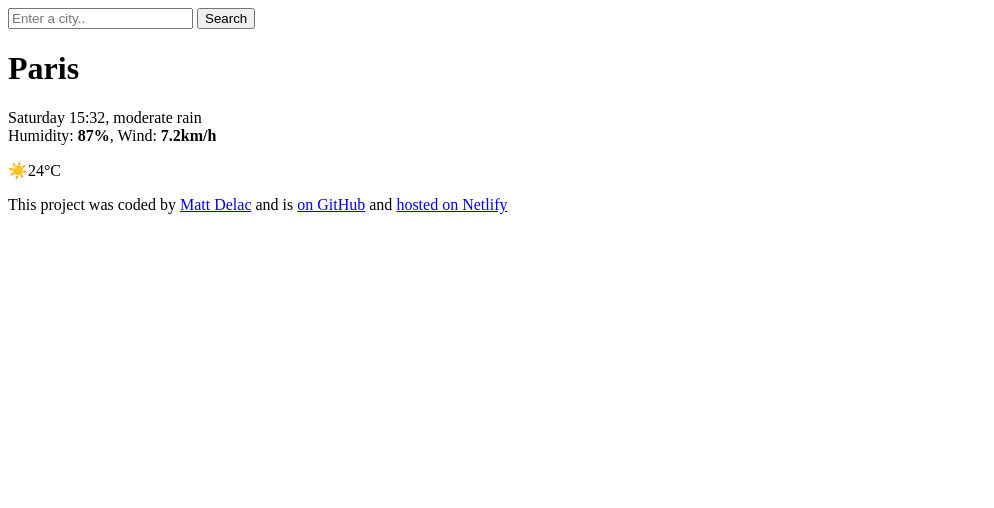
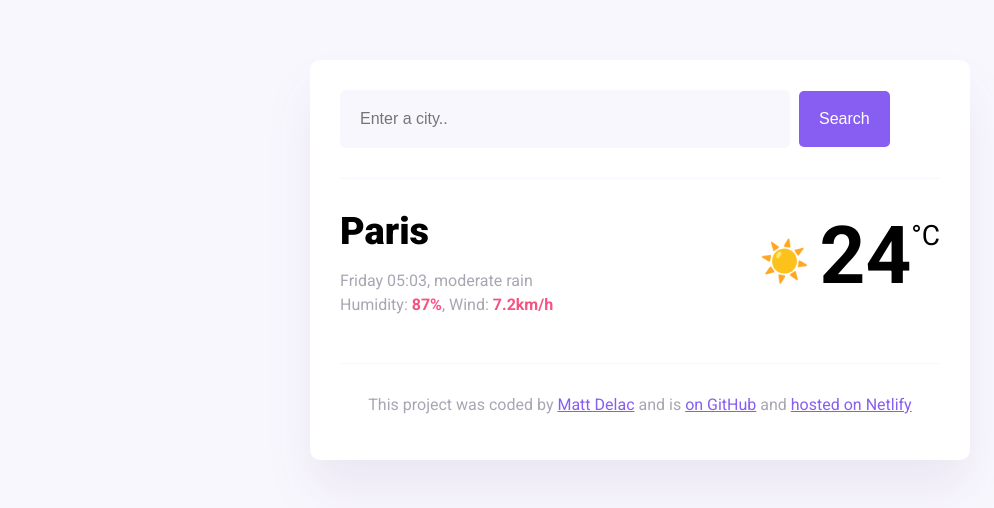
Before and after one commit to irenew94/shecodes-plus-project, a plain HTML site: page index.html in a window 1280 px wide. Shown: the whole page, without its empty margins (0-994 px from the left). Drawn offline with nearby package versions, Linux system fonts and the light colour scheme.

Commit message:
Added HTML, CSS, and Javascript files

```diff
--- a/week-4-plus-homework.html
+++ b/index.html
@@ -9,7 +9,8 @@
       href="https://fonts.googleapis.com/css2?family=Roboto:ital,wght@0,100;0,400;0,500;0,700;0,900;1,100;1,300;1,400;1,500;1,700;1,900&display=swap"
       rel="stylesheet"
     />
-    <link rel="stylesheet" href="src/styling.css" />
+    <script src="https://unpkg.com/axios@1.1.2/dist/axios.min.js"></script>
+    <link rel="stylesheet" href="src/styles.css" />
     <title>My weather application</title>
   </head>
   <body>
@@ -21,6 +22,7 @@
             placeholder="Enter a city.."
             required
             class="search-input"
+            id="search-input"
           />
           <input type="submit" value="Search" class="search-button" />
         </form>
@@ -28,15 +30,16 @@
       <main>
         <div class="current-weather">
           <div>
-            <h1 class="current-city">Paris</h1>
+            <h1 class="current-city" id="current-city">Paris</h1>
             <p class="current-details">
-              Saturday 15:32, moderate rain <br />
+              <span id="current-date"></span>, moderate rain <br />
               Humidity: <strong>87%</strong>, Wind: <strong>7.2km/h</strong>
             </p>
           </div>
           <div class="current-temperature">
             <span class="current-temperature-icon">☀️</span
-            ><span class="current-temperature-value">24</span
+            ><span class="current-temperature-value" id="current-temperature"
+              >24</span
             ><span class="current-temperature-unit">°C</span>
           </div>
         </div>
@@ -50,6 +53,6 @@
         </p>
       </footer>
     </div>
-    <script src="src/script.js"></script>
   </body>
+  <script src="src/index.js"></script>
 </html>
--- /dev/null
+++ b/src/index.js
@@ -0,0 +1,53 @@
+function displayWeather(response) {
+  let temperature = Math.round(response.data.temperature.current);
+  let currentTemperature = document.querySelector("#current-temperature");
+  let cityElement = document.querySelector("#current-city");
+  currentTemperature.innerHTML = temperature;
+  cityElement.innerHTML = response.data.city;
+}
+
+function search(event) {
+  event.preventDefault();
+  let searchInputElement = document.querySelector("#search-input");
+  let city = searchInputElement.value;
+
+  let apiKey = "ab0c55443aa9bo2adte7fbfd595066d5";
+  let apiUrl = `https://api.shecodes.io/weather/v1/current?query=${city}&key=${apiKey}&units=metric`;
+
+  axios.get(apiUrl).then(displayWeather);
+}
+
+function formatDate(date) {
+  let minutes = date.getMinutes();
+  let hours = date.getHours();
+  let day = date.getDay();
+
+  if (minutes < 10) {
+    minutes = `0${minutes}`;
+  }
+
+  if (hours < 10) {
+    hours = `0${hours}`;
+  }
+
+  let days = [
+    "Sunday",
+    "Monday",
+    "Tuesday",
+    "Wednesday",
+    "Thursday",
+    "Friday",
+    "Saturday",
+  ];
+
+  let formattedDay = days[day];
+  return `${formattedDay} ${hours}:${minutes}`;
+}
+
+let searchForm = document.querySelector("#search-form");
+searchForm.addEventListener("submit", search);
+
+let currentDateELement = document.querySelector("#current-date");
+let currentDate = new Date();
+
+currentDateELement.innerHTML = formatDate(currentDate);
--- /dev/null
+++ b/src/styles.css
@@ -0,0 +1,98 @@
+body {
+  background: #f9f7fe;
+  font-family: "Roboto", sans-serif;
+}
+
+a {
+  color: #885df1;
+}
+
+.weather-app {
+  background: white;
+  max-width: 600px;
+  margin: 60px auto;
+  padding: 30px;
+  border-radius: 10px;
+  box-shadow: 0 30px 50px rgba(65, 50, 100, 0.08);
+}
+
+header {
+  border-bottom: 1px solid #f9f7fe;
+  padding-bottom: 30px;
+}
+
+.search-input {
+  background-color: #f9f7fe;
+  border: none;
+  color: rgba(39, 33, 66, 0.4);
+  font-size: 16px;
+  padding: 20px;
+  width: 75%;
+  border-radius: 6px;
+}
+
+.search-button {
+  margin-left: 5px;
+  font-size: 16px;
+  background-color: #885df1;
+  color: white;
+  border: none;
+  padding: 20px;
+  line-height: 1;
+  border-radius: 5px;
+}
+
+main {
+  padding: 30px 0;
+}
+
+.current-temperature {
+  font-size: 48px;
+}
+
+.current-weather {
+  display: flex;
+  justify-content: space-between;
+}
+
+.current-city {
+  font-size: 38px;
+  font-weight: 900;
+  margin: 0;
+}
+.current-details {
+  color: rgba(39, 33, 66, 0.4);
+  font-size: 16px;
+  font-weight: 400;
+  line-height: 24px;
+}
+
+.current-details strong {
+  color: #f65282;
+}
+
+.current-temperature-icon {
+  position: relative;
+  top: -8px;
+  font-size: 40px;
+  margin-right: 10px;
+}
+
+.current-temperature-value {
+  font-size: 80px;
+  font-weight: bold;
+}
+
+.current-temperature-unit {
+  font-size: 28px;
+  position: relative;
+  top: -38px;
+}
+
+footer {
+  border-top: 1px solid #f9f7fe;
+  text-align: center;
+  padding-top: 15px;
+
+  color: rgba(39, 33, 66, 0.4);
+}
```
